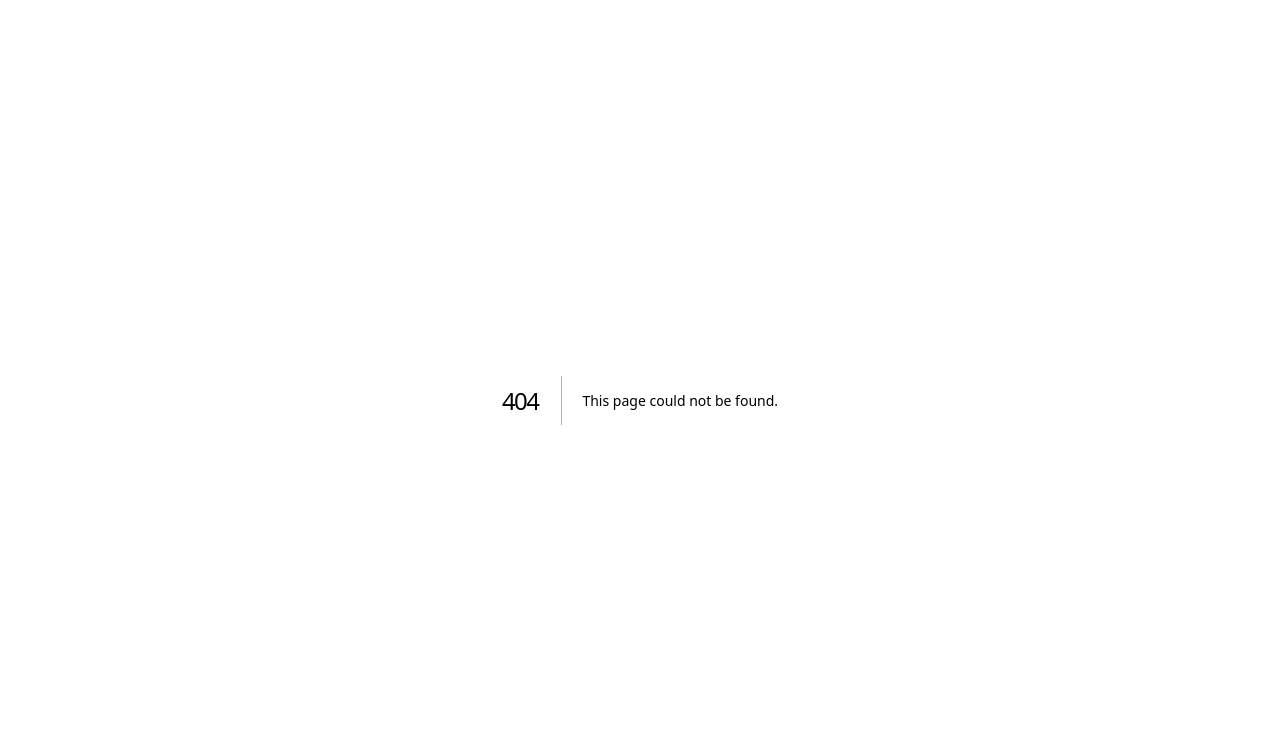
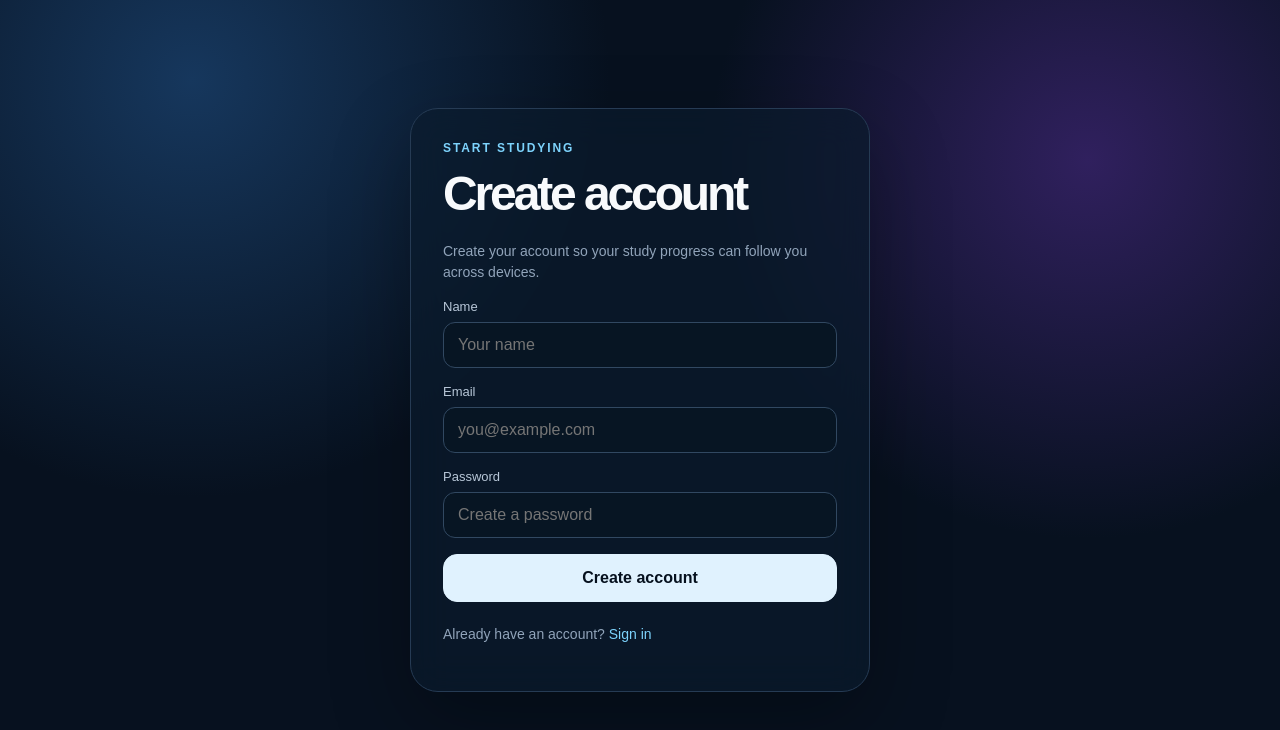
Before and after one commit to natnaelmichael34-eng/proven-me, a Next.js app: page /sign-up in a window 1280 px wide. Before the commit this address had no page. Shown: the top 730 px of the page. Built offline with nearby package versions, Linux system fonts and the light colour scheme.

Commit message:
Add sign up screen

```diff
--- /dev/null
+++ b/app/sign-up/page.tsx
@@ -0,0 +1,5 @@
+import Link from "next/link";
+
+export default function SignUp() {
+  return <main className="auth page"><div className="glass authbox"><div className="eyebrow">Start studying</div><h1 style={{fontSize:48}}>Create account</h1><p className="muted">Create your account so your study progress can follow you across devices.</p><form><div className="field"><label htmlFor="name">Name</label><input id="name" name="name" placeholder="Your name" /></div><div className="field"><label htmlFor="email">Email</label><input id="email" name="email" type="email" placeholder="you@example.com" /></div><div className="field"><label htmlFor="password">Password</label><input id="password" name="password" type="password" placeholder="Create a password" /></div><button className="btn primary" type="button" style={{width:"100%"}}>Create account</button></form><p className="muted" style={{marginTop:22}}>Already have an account? <Link href="/sign-in" style={{color:"#7dd3fc"}}>Sign in</Link></p></div></main>;
+}
```
